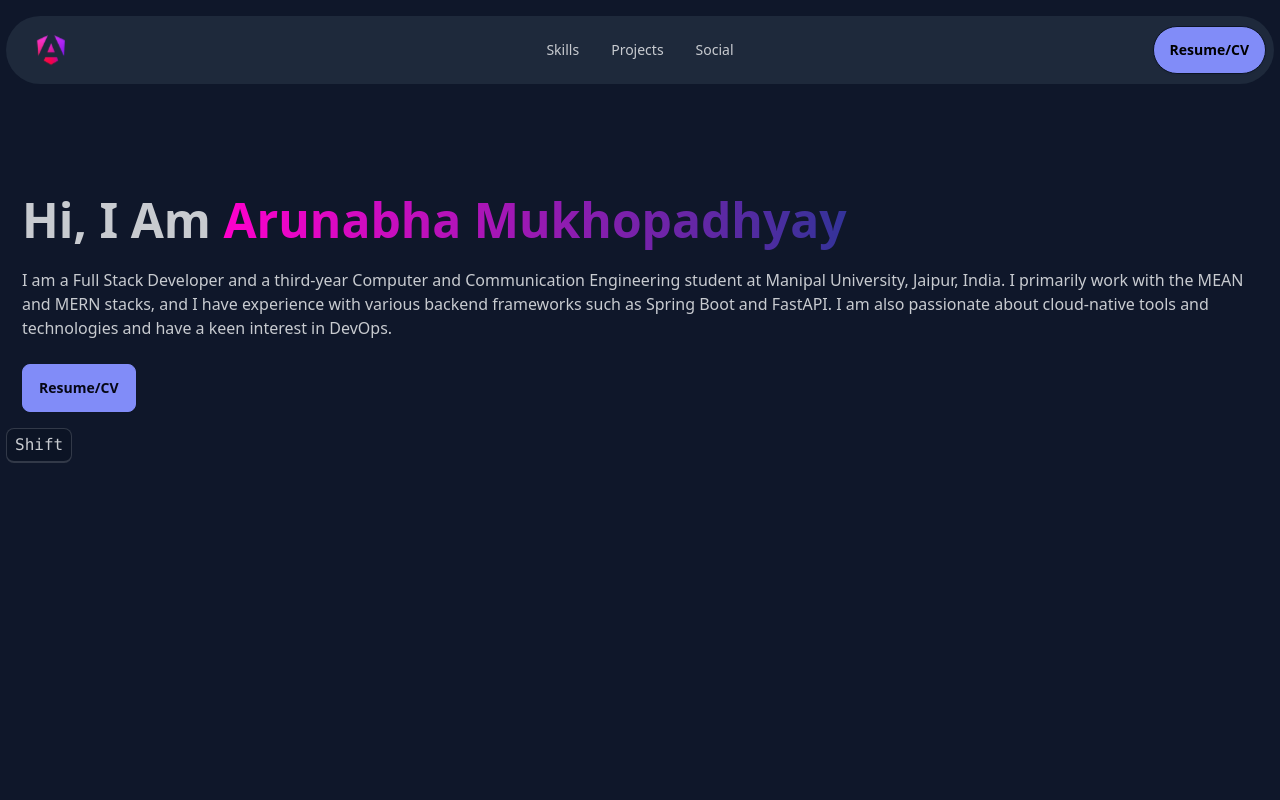
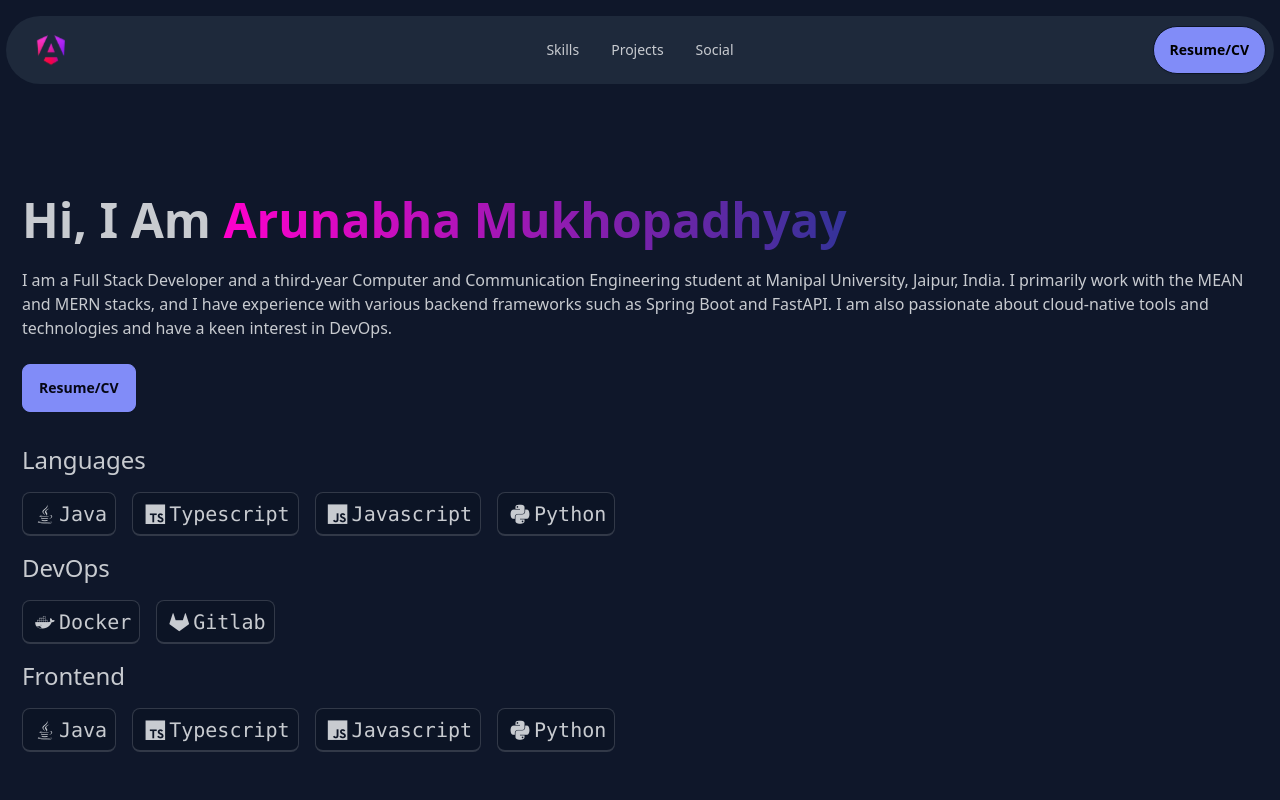
Before and after one commit to Arunabha-NOTE/Arunabha, an Angular app: page / in a window 1280 px wide. Shown: the top 800 px of the page. Built offline with nearby package versions, Linux system fonts and the light colour scheme.

Commit message:
saving progress

```diff
--- a/src/app/components/skills/skills.component.html
+++ b/src/app/components/skills/skills.component.html
@@ -1 +1,38 @@
-<kbd class="kbd kbd-md">Shift</kbd>
+<h2 class="mx-auto text-2xl p-4 max-w-7xl">Languages</h2>
+<div class="max-w-7xl px-4 gap-4 flex flex-wrap mx-auto">
+  <kbd class="kbd kbd-md  text-xl">
+    <i class="devicon-java-plain px-1"></i>
+    Java</kbd>
+  <kbd class="kbd kbd-md  text-xl"><i class="devicon-typescript-plain px-1"></i>
+     Typescript</kbd>
+  <kbd class="kbd kbd-md  text-xl">
+    <i class="devicon-javascript-plain px-1"></i>
+    Javascript</kbd>
+  <kbd class="kbd kbd-md  text-xl">
+    <i class="devicon-python-plain px-1"></i>
+    Python</kbd>
+</div>
+
+<h2 class="mx-auto text-2xl p-4 max-w-7xl">DevOps</h2>
+<div class="max-w-7xl px-4 gap-4 flex flex-wrap mx-auto">
+  <kbd class="kbd kbd-md  text-xl">
+    <i class="devicon-docker-plain px-1"></i>
+    Docker</kbd>
+  <kbd class="kbd kbd-md  text-xl"><i class="devicon-gitlab-plain px-1"></i>
+    Gitlab</kbd>
+</div>
+
+<h2 class="mx-auto text-2xl p-4 max-w-7xl">Frontend</h2>
+<div class="max-w-7xl px-4 gap-4 flex flex-wrap mx-auto">
+  <kbd class="kbd kbd-md  text-xl">
+    <i class="devicon-java-plain px-1"></i>
+    Java</kbd>
+  <kbd class="kbd kbd-md  text-xl"><i class="devicon-typescript-plain px-1"></i>
+    Typescript</kbd>
+  <kbd class="kbd kbd-md  text-xl">
+    <i class="devicon-javascript-plain px-1"></i>
+    Javascript</kbd>
+  <kbd class="kbd kbd-md  text-xl">
+    <i class="devicon-python-plain px-1"></i>
+    Python</kbd>
+</div>
```
